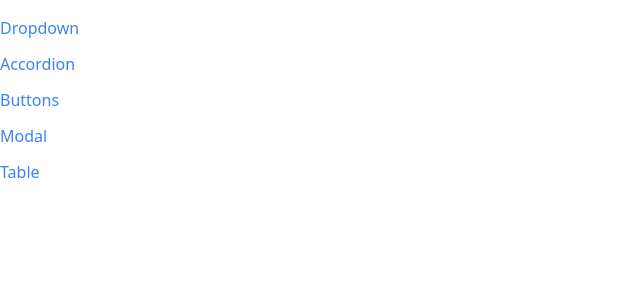
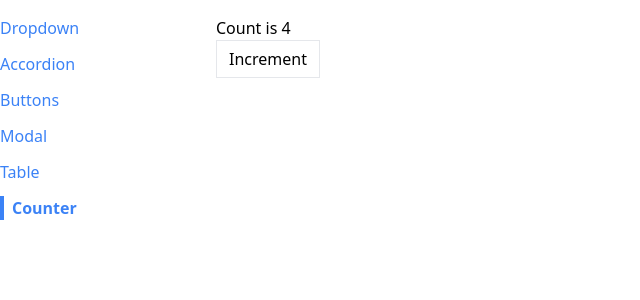
Before and after one commit to RRDaniela/react-components-navigation, a React (Create React App) app: page /counter in a window 1280 px wide. Shown: the top 300 px of the page, without its empty margins (0-640 px from the left). Built offline with nearby package versions, Linux system fonts and the light colour scheme.

Commit message:
ADDED: a reusable counter hook.

```diff
--- a/src/App.js
+++ b/src/App.js
@@ -5,6 +5,7 @@ import Sidebar from "./components/Sidebar";
 import ButtonPage from "./pages/ButtonPage";
 import ModalPage from "./pages/ModalPage";
 import TablePage from "./pages/TablePage";
+import CounterPage from "./pages/CounterPage";
 
 function App() {
   return (
@@ -26,6 +27,9 @@ function App() {
         <Route path="/table">
           <TablePage></TablePage>
         </Route>
+        <Route path="/counter">
+          <CounterPage initialCount={4}></CounterPage>
+        </Route>
       </div>
     </div>
   );
--- a/src/components/Sidebar.js
+++ b/src/components/Sidebar.js
@@ -7,6 +7,7 @@ function Sidebar() {
     { label: "Buttons", path: "/buttons" },
     { label: "Modal", path: "/modal" },
     { label: "Table", path: "/table" },
+    { label: "Counter", path: "/counter" },
   ];
 
   const renderedLinks = links.map((link) => {
--- /dev/null
+++ b/src/hooks/useCounter.js
@@ -0,0 +1,20 @@
+import { useEffect, useState } from "react";
+
+function useCounter({ initialCount }) {
+  const [count, setCount] = useState(initialCount);
+
+  useEffect(() => {
+    console.log(count);
+  }, [count]);
+
+  const increment = () => {
+    setCount(count + 1);
+  };
+
+  return {
+    count,
+    increment,
+  };
+}
+
+export default useCounter;
--- /dev/null
+++ b/src/pages/CounterPage.js
@@ -0,0 +1,13 @@
+import Button from "../components/Button";
+import useCounter from "../hooks/useCounter";
+
+function CounterPage(initialCount) {
+  const { count, increment } = useCounter(initialCount);
+  return (
+    <div>
+      <h1>Count is {count}</h1>
+      <Button onClick={increment}>Increment</Button>
+    </div>
+  );
+}
+export default CounterPage;
```
